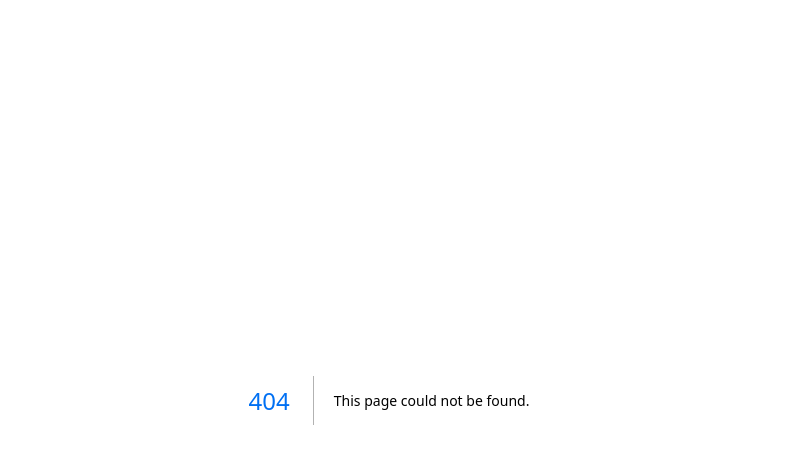
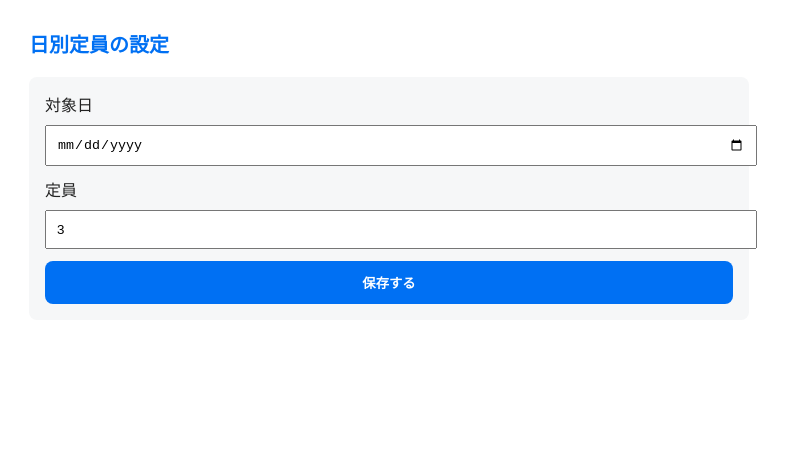
Before and after one commit to le-watanabe-y/support-you-yoro-reservation-clean, a Next.js app: page /admin/capacity in a window 1280 px wide. Before the commit this address had no page. Shown: the top 464 px of the page, without its empty margins (251-1039 px from the left). Built offline with nearby package versions, Linux system fonts and the light colour scheme.

Commit message:
Create page.tsx

```diff
--- /dev/null
+++ b/app/admin/capacity/page.tsx
@@ -0,0 +1,51 @@
+"use client";
+import { useState, useEffect } from "react";
+
+export default function AdminCapacityPage() {
+  const [day, setDay] = useState<string>("");
+  const [capacity, setCapacity] = useState<number>(3);
+  const [msg, setMsg] = useState<string>("");
+
+  return (
+    <main style={{ padding: "16px", maxWidth: 720, margin: "0 auto", fontFamily: "sans-serif" }}>
+      <h1 style={{ fontSize: 20, marginBottom: 16 }}>日別定員の設定</h1>
+      <div style={{ background: "#f6f7f8", padding: 16, borderRadius: 8 }}>
+        <label style={{ display: "block", marginBottom: 12 }}>
+          対象日
+          <input type="date" value={day} onChange={(e) => setDay(e.target.value)}
+            style={{ width: "100%", padding: 10, marginTop: 6 }} />
+        </label>
+        <label style={{ display: "block", marginBottom: 12 }}>
+          定員
+          <input type="number" min={0} value={capacity}
+            onChange={(e) => setCapacity(Number(e.target.value))}
+            style={{ width: "100%", padding: 10, marginTop: 6 }} />
+        </label>
+        <button
+          onClick={async () => {
+            setMsg("");
+            const res = await fetch("/api/admin/capacity", {
+              method: "POST",
+              headers: { "Content-Type": "application/json" },
+              body: JSON.stringify({ day, capacity }),
+            });
+            const json = await res.json();
+            setMsg(json.ok ? "保存しました" : `保存失敗: ${json.message}`);
+          }}
+          style={{
+            width: "100%",
+            padding: "12px 16px",
+            border: 0,
+            borderRadius: 8,
+            background: "#0070f3",
+            color: "#fff",
+            fontWeight: 600,
+          }}
+        >
+          保存する
+        </button>
+        {msg && <p style={{ marginTop: 12 }}>{msg}</p>}
+      </div>
+    </main>
+  );
+}
```
